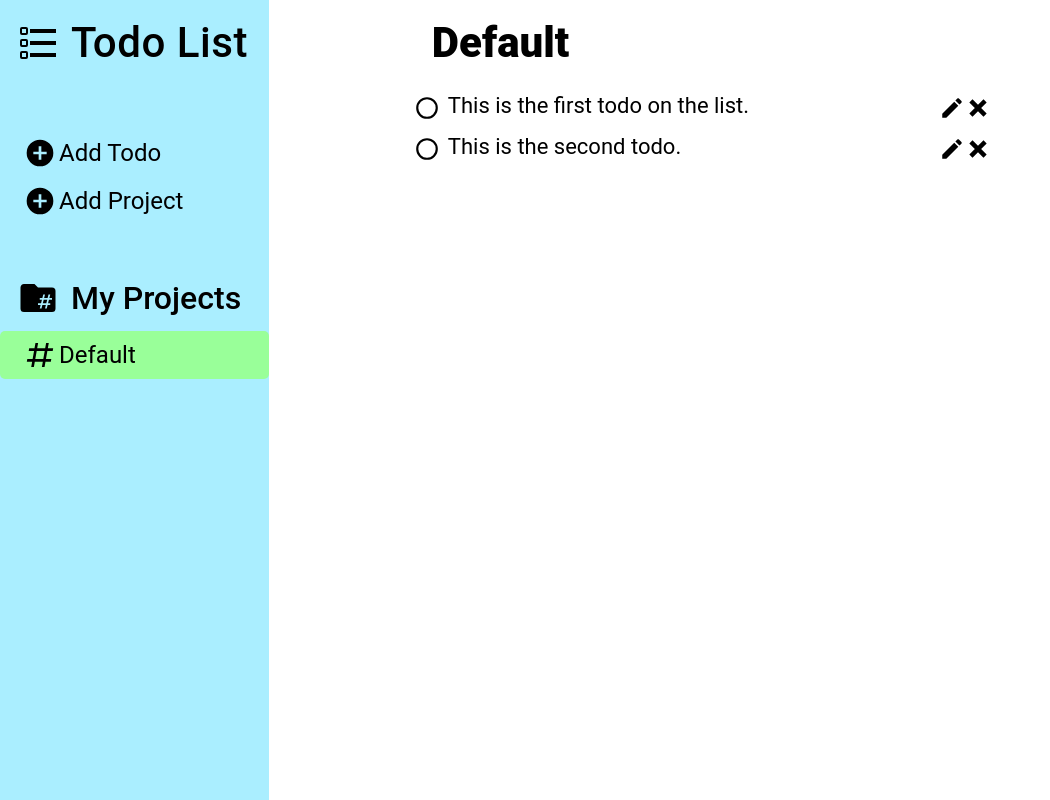
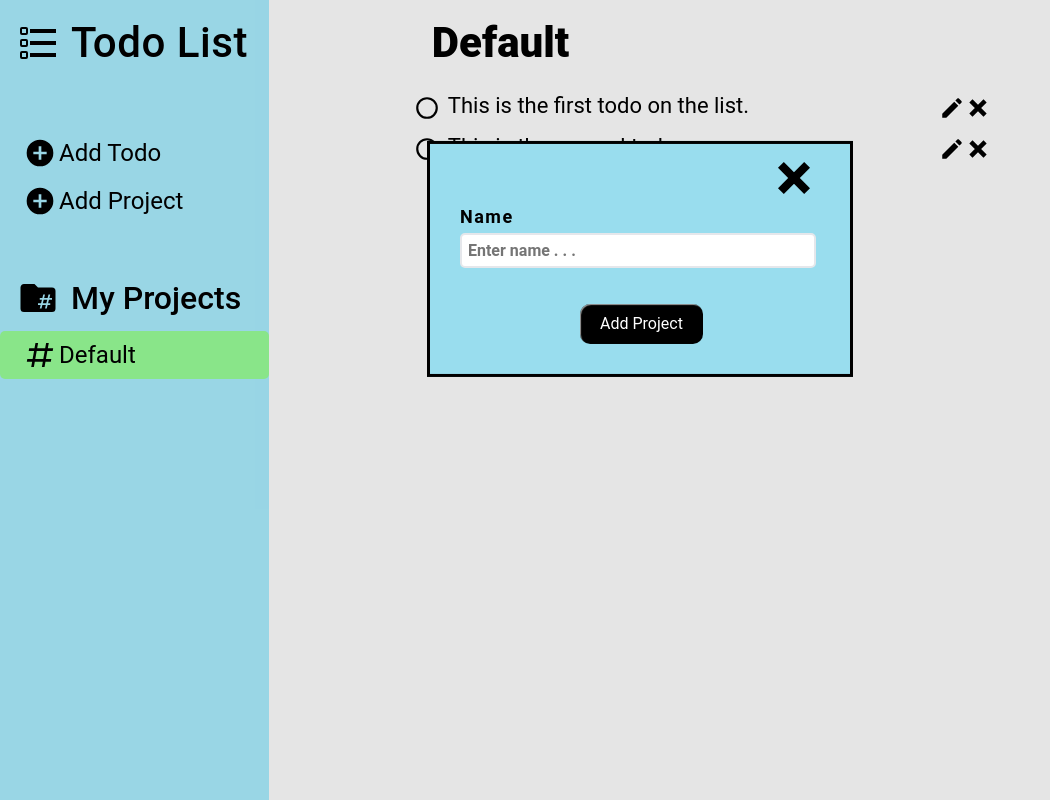
Before and after one commit to manoj-ca/odin-todo-list, a website built with webpack: page src/template.html in a window 1280 px wide. Both pictures are taken after a click on the button "Add Project". Shown: the whole page, without its empty margins (0-1050 px from the left). Built offline with nearby package versions, Linux system fonts and the light colour scheme.

Commit message:
add project popup

```diff
--- /dev/null
+++ b/src/forms.js
@@ -0,0 +1,194 @@
+import closeImg from "./images/close-thick.svg";
+import { Todo } from './todo';
+import { Project } from './project';
+import { projectmgr } from "./project";
+import { todoshow } from "./main";
+import { mainprojshow } from "./main";
+import { projectshow } from "./sidebar";
+
+const addPriority = ((todoinput) => {
+  const input = document.createElement("div");
+  const label = document.createElement("label");
+  const prio = document.createElement("select");
+  const high = document.createElement("option");
+  const mod = document.createElement("option");
+  const low = document.createElement("option");
+  input.classList.add("input");
+  todoinput.appendChild(input);
+  label.classList.add("label");
+  label.setAttribute("for", "priority");
+  label.textContent = "Priority";
+  input.appendChild(label);
+  prio.classList.add("text");
+  prio.setAttribute("name", "priority");
+  input.appendChild(prio);
+  low.setAttribute("value", "Low");
+  low.textContent = "Low";
+  prio.appendChild(low);
+  mod.setAttribute("value", "Moderate");
+  mod.textContent = "Moderate";
+  prio.appendChild(mod);
+  high.setAttribute("value", "High");
+  high.textContent = "High";
+  prio.appendChild(high);
+});
+
+const addDate = ((todoinput) => {
+  const input = document.createElement("div");
+  const label = document.createElement("label");
+  const date = document.createElement("input");
+  input.classList.add("input");
+  todoinput.appendChild(input);
+  label.classList.add("label");
+  label.setAttribute("for", "due-date");
+  label.textContent = "Due Date";
+  input.appendChild(label);
+  date.classList.add("text");
+  date.type = "date";
+  date.setAttribute("name", "date");
+  input.appendChild(date);
+});
+
+const addDescription = ((todoinput) => {
+  const input = document.createElement("div");
+  const label = document.createElement("label");
+  const desc = document.createElement("textarea");
+  input.classList.add("input");
+  todoinput.appendChild(input);
+  label.classList.add("label");
+  label.setAttribute("for", "description");
+  label.textContent = "Description";
+  input.appendChild(label);
+  desc.classList.add("text");
+  desc.setAttribute("name", "description");
+  desc.setAttribute("rows", "5");
+  desc.setAttribute("cols", "40");
+  desc.setAttribute("placeholder", "Enter description . . .");
+  input.appendChild(desc);
+});
+
+const addTitle = ((todoinput) => {
+  const input = document.createElement("div");
+  const label = document.createElement("label");
+  const title = document.createElement("input");
+  input.classList.add("input");
+  todoinput.appendChild(input);
+  label.classList.add("label");
+  label.setAttribute("for", "title");
+  label.textContent = "Title";
+  input.appendChild(label);
+  title.classList.add("text");
+  title.type = "text";
+  title.setAttribute("name", "title");
+  title.setAttribute("placeholder", "Enter title . . .");
+  title.setAttribute("required", "");
+  input.appendChild(title);
+});
+
+const addForm = ((tododialog) => {
+  const todoform = document.createElement("form");
+  const todoinput = document.createElement("div");
+  const submitbtn = document.createElement("button");
+  todoform.classList.add("todo-form");
+  todoform.setAttribute("method", "post");
+  tododialog.appendChild(todoform);
+  todoinput.classList.add("todo-input");
+  todoform.appendChild(todoinput);
+  submitbtn.classList.add("black", "submit");
+  submitbtn.type = "submit";
+  submitbtn.textContent = "Add Todo";
+  todoform.appendChild(submitbtn);
+  addTitle(todoinput);
+  addDescription(todoinput);
+  addDate(todoinput);
+  addPriority(todoinput);
+  todoform.addEventListener("submit", (event) => {
+    event.preventDefault();
+    const formData = new FormData(event.target);
+    const title = formData.get('title');
+    const desc = formData.get('description');
+    const date = formData.get('date');
+    const prio = formData.get('priority');
+    const todo = new Todo(title, desc, date, prio);
+    const project = projectmgr.getActive();
+    project.addTodo(todo);
+    todoshow();
+    todoform.reset();
+    tododialog.close();
+  });
+});
+
+const addCloseBtn = ((dialog) => {
+  const closebtn = document.createElement("button");
+  const closeimg = document.createElement("img");
+  closebtn.classList.add("close");
+  closebtn.setAttribute("autofocus", "");
+  dialog.appendChild(closebtn);
+  closeimg.src = closeImg;
+  closeimg.width = 48;
+  closebtn.appendChild(closeimg);
+});
+
+export const todoDialog = (() => {
+  const content = document.querySelector(".content");
+  const tododialog = document.createElement("dialog");
+  tododialog.classList.add("todo-dialog");
+  content.appendChild(tododialog);
+  addCloseBtn(tododialog);
+  addForm(tododialog);
+});
+
+const addName = ((projinput) => {
+  const input = document.createElement("div");
+  const label = document.createElement("label");
+  const name = document.createElement("input");
+  input.classList.add("input");
+  projinput.appendChild(input);
+  label.classList.add("label");
+  label.setAttribute("for", "name");
+  label.textContent = "Name";
+  input.appendChild(label);
+  name.classList.add("text");
+  name.type = "text";
+  name.setAttribute("name", "name");
+  name.setAttribute("placeholder", "Enter name . . .");
+  name.setAttribute("required", "");
+  input.appendChild(name);
+});
+
+const addProjForm = ((projdialog) => {
+  const projform = document.createElement("form");
+  const projinput = document.createElement("div");
+  const submitbtn = document.createElement("button");
+  projform.classList.add("proj-form");
+  projform.setAttribute("method", "post");
+  projdialog.appendChild(projform);
+  projinput.classList.add("proj-input");
+  projform.appendChild(projinput);
+  submitbtn.classList.add("black", "submit");
+  submitbtn.type = "submit";
+  submitbtn.textContent = "Add Project";
+  projform.appendChild(submitbtn);
+  addName(projinput);
+  projform.addEventListener("submit", (event) => {
+    event.preventDefault();
+    const formData = new FormData(event.target);
+    const name = formData.get('name');
+    projectmgr.clearActive();
+    const project = new Project(name, true, []);
+    projectmgr.addProject(project);
+    projectshow();
+    mainprojshow(project);
+    projform.reset();
+    projdialog.close();
+  });
+});
+
+export const projDialog = (() => {
+  const content = document.querySelector(".content");
+  const projdialog = document.createElement("dialog");
+  projdialog.classList.add("proj-dialog");
+  content.appendChild(projdialog);
+  addCloseBtn(projdialog);
+  addProjForm(projdialog);
+});
--- a/src/index.js
+++ b/src/index.js
@@ -1,6 +1,9 @@
 import "./styles.css";
+import { todoDialog, projDialog } from "./forms";
 import { sidebarshow } from "./sidebar";
 import { mainshow } from "./main";
 
+todoDialog();
+projDialog();
 sidebarshow();
 mainshow();
--- a/src/main.js
+++ b/src/main.js
@@ -55,6 +55,7 @@ const addDelete = ((tododiv) => {
 const addTodo = ((todo) => {
   const tododiv = document.createElement("div");
   tododiv.classList.add("todo");
+  tododiv.id = todo.id;
   todos.appendChild(tododiv);
   addCircle(tododiv);
   const title = document.createElement("div");
@@ -70,8 +71,28 @@ export const mainshow = (() => {
   content.appendChild(main);
   const project = projectmgr.getActive();
   addTitle(project.name);
-  console.log(projectmgr);
   for (const todo of project.todos) {
     addTodo(todo);
   }
 });
+
+export const todoshow = (() => {
+  const project = projectmgr.getActive();
+  const last = project.todos.length - 1;
+  const todo = project.todos[last];
+  addTodo(todo);
+});
+
+export const mainprojshow = ((project) => {
+  let todo = document.querySelector(".todo");
+  while (todo != null) {
+    todos.removeChild(todo);
+    todo = document.querySelector(".todo");
+  }
+  main.removeChild(todos);
+  main.removeChild(title);
+  addTitle(project.name);
+  for (const todo of project.todos) {
+    addTodo(todo);
+  }
+});
--- a/src/project.js
+++ b/src/project.js
@@ -1,10 +1,16 @@
 import { Todo } from './todo';
+import { clearactive } from './sidebar';
 
-class Project {
+export class Project {
   constructor(name, active, todos) {
     this.name = name;
     this.active = active;
     this.todos = todos;
+    this.id = crypto.randomUUID();
+  }
+
+  addTodo(todo) {
+    this.todos.push(todo);
   }
 }
 
@@ -20,6 +26,10 @@ class ProjectMgr {
     this.projects.push(new Project("Default", true, defList));
   }
 
+  addProject(project) {
+    this.projects.push(project);
+  }
+
   getProject(name) {
     const projectFound = this.projects.find(project => project.name == name);
     return projectFound;
@@ -30,6 +40,15 @@ class ProjectMgr {
     return projectFound;
   }
 
+  clearActive() {
+    this.projects.forEach(project => {
+      if (project.active) {
+        project.active = false;
+        clearactive(project.id);
+      }
+    });
+  }
+
 }
 
 export const projectmgr = new ProjectMgr();
--- a/src/sidebar.js
+++ b/src/sidebar.js
@@ -1,31 +1,13 @@
 import todoImg from "./images/todo-list.svg";
 import folderImg from "./images/folder-pound.svg";
 import { projectmgr } from "./project";
+import { mainprojshow } from "./main";
 
-const content = document.querySelector(".content");
-const sidebar = document.createElement("div");
-
-const name = document.createElement("div");
-const nameicon = document.createElement("div");
-const nameimg = document.createElement("img");
-const nametitle = document.createElement("div");
-
-const menu = document.createElement("div");
-const addtodo = document.createElement("button");
-const tododialog = document.querySelector(".todo-dialog");
-const todoclose = document.querySelector(".todo-dialog > button");
-const todoform = document.querySelector(".todo-form");
-
-const addproject = document.createElement("button");
-
-const projects = document.createElement("div");
-const projectsicon = document.createElement("div");
-const projectsimg = document.createElement("img");
-const projectstitle = document.createElement("div");
-
-const project = document.createElement("div");
-
-const addName = (() => {
+const addName = ((sidebar) => {
+  const name = document.createElement("div");
+  const nameicon = document.createElement("div");
+  const nameimg = document.createElement("img");
+  const nametitle = document.createElement("div");
   name.classList.add("name");
   sidebar.appendChild(name);
   nameicon.classList.add("icon");
@@ -38,7 +20,16 @@ const addName = (() => {
   name.appendChild(nametitle);
 });
 
-const addMenu = (() => {
+const addMenu = ((sidebar) => {
+  const menu = document.createElement("div");
+  const addtodo = document.createElement("button");
+  const tododialog = document.querySelector(".todo-dialog");
+  const todoclose = document.querySelector(".todo-dialog > button");
+  const todoform = document.querySelector(".todo-form");
+  const addproject = document.createElement("button");
+  const projdialog = document.querySelector(".proj-dialog");
+  const projclose = document.querySelector(".proj-dialog > button");
+  const projform = document.querySelector(".proj-form");
   menu.classList.add("menu");
   sidebar.appendChild(menu);
   addtodo.classList.add("add-todo");
@@ -56,9 +47,20 @@ const addMenu = (() => {
   addproject.type = "button";
   addproject.textContent = "Add Project";
   menu.appendChild(addproject);
+  addproject.addEventListener("click", () => {
+    projdialog.showModal();
+  });
+  projclose.addEventListener("click", () => {
+    projform.reset();
+    projdialog.close();
+  });
 });
 
-const addProjects = (() => {
+const addProjects = ((sidebar) => {
+  const projects = document.createElement("div");
+  const projectsicon = document.createElement("div");
+  const projectsimg = document.createElement("img");
+  const projectstitle = document.createElement("div");
   projects.classList.add("projects");
   sidebar.appendChild(projects);
   projectsicon.classList.add("icon");
@@ -71,9 +73,11 @@ const addProjects = (() => {
   projects.appendChild(projectstitle);
 });
 
-const addProject = ((currproject) => {
+const addProject = ((sidebar, currproject) => {
+  const project = document.createElement("div");
   const projectbtn = document.createElement("button");
   project.classList.add("project");
+  project.id = currproject.id;
   sidebar.appendChild(project);
   projectbtn.classList.add("project-btn");
   projectbtn.type = "button";
@@ -92,15 +96,38 @@ const addProject = ((currproject) => {
       projectbtn.style.backgroundColor = 'transparent';
     }
   });
+  projectbtn.addEventListener('click', () => {
+    if (!currproject.active) {
+      projectmgr.clearActive();
+      currproject.active = true;
+      projectbtn.style.backgroundColor = '#99ff99';
+      mainprojshow(currproject);
+    }
+  });
 });
 
 export const sidebarshow = (() => {
+  const content = document.querySelector(".content");
+  const sidebar = document.createElement("div");
   sidebar.classList.add("sidebar");
   content.appendChild(sidebar);
-  addName();
-  addMenu();
-  addProjects();
-  for (const currproject of projectmgr.projects) {
-    addProject(currproject);
-  }
+  addName(sidebar);
+  addMenu(sidebar);
+  addProjects(sidebar);
+  projectmgr.projects.forEach(project => {
+    addProject(sidebar, project);
+  });
 });
+
+export const projectshow = (() => {
+  const sidebar = document.querySelector(".sidebar");
+  const last = projectmgr.projects.length - 1;
+  const project = projectmgr.projects[last];
+  addProject(sidebar, project);
+});
+
+export const clearactive = ((id) => {
+  const projid = "#" + CSS.escape(id) + " > " + "button";
+  const projectbtn = document.querySelector(projid);
+  projectbtn.style.backgroundColor = 'transparent';
+});
--- a/src/styles.css
+++ b/src/styles.css
@@ -47,7 +47,8 @@
   margin-bottom: 52px;
 }
 
-.add-todo, .add-project {
+.add-todo,
+.add-project {
   grid-column: 1 / span 2;
   background-color: transparent;
   background-image: url("./images/plus-circle.svg");
@@ -66,7 +67,8 @@
   transition: background-color 0.3s ease;
 }
 
-.add-todo:hover, .add-project:hover {
+.add-todo:hover,
+.add-project:hover {
   background-color: #99ddee;
 }
 
@@ -97,7 +99,6 @@
   display: grid;
   align-items: center;
   grid-template-columns: 1fr 4fr;
-  margin-bottom: 52px;
 }
 
 .project-btn {
@@ -158,7 +159,7 @@ input[type="checkbox"] {
 
 .circle:hover {
   cursor: pointer;
-  filter: brightness(0) saturate(100%) invert(92%) sepia(0%) saturate(1494%) hue-rotate(344deg) brightness(94%) contrast(86%);
+  filter: brightness(0) saturate(100%) invert(66%) sepia(2%) saturate(18%) hue-rotate(314deg) brightness(92%) contrast(90%);
 }
 
 .edit-btn {
@@ -171,7 +172,7 @@ input[type="checkbox"] {
 
 .edit:hover {
   cursor: pointer;
-  filter: brightness(0) saturate(100%) invert(92%) sepia(0%) saturate(1494%) hue-rotate(344deg) brightness(94%) contrast(86%);
+  filter: brightness(0) saturate(100%) invert(66%) sepia(2%) saturate(18%) hue-rotate(314deg) brightness(92%) contrast(90%);
 }
 
 .delete-btn {
@@ -184,7 +185,7 @@ input[type="checkbox"] {
 
 .delete:hover {
   cursor: pointer;
-  filter: brightness(0) saturate(100%) invert(92%) sepia(0%) saturate(1494%) hue-rotate(344deg) brightness(94%) contrast(86%);
+  filter: brightness(0) saturate(100%) invert(66%) sepia(2%) saturate(18%) hue-rotate(314deg) brightness(92%) contrast(90%);
 }
 
 .todo .title {
@@ -194,7 +195,7 @@ input[type="checkbox"] {
   margin: 8px;
 }
 
-.todo-dialog {
+.todo-dialog, .proj-dialog {
   position: fixed;
   top: 25%;
   left: 50%;
@@ -212,7 +213,7 @@ input[type="checkbox"] {
 
 .close:hover {
   cursor: pointer;
-  filter: brightness(0) saturate(100%) invert(92%) sepia(0%) saturate(1494%) hue-rotate(344deg) brightness(94%) contrast(86%);
+  filter: brightness(0) saturate(100%) invert(30%) sepia(21%) saturate(0%) hue-rotate(207deg) brightness(103%) contrast(92%);
 }
 
 form {
@@ -222,6 +223,12 @@ form {
 .todo-input {
   display: grid;
   grid-template-rows: 1fr 2fr 1fr 1fr 0.1fr;
+  row-gap: 30px;
+}
+
+.proj-input {
+  display: grid;
+  grid-template-rows: 1fr 0.1fr;
   row-gap: 30px;
 }
 
@@ -270,7 +277,8 @@ form {
 }
 
 .black:hover {
-  background-color: #333;
+  cursor: pointer;
+  background-color: #555;
 }
 
 .black:active {
--- a/src/todo.js
+++ b/src/todo.js
@@ -5,5 +5,6 @@ export class Todo {
     this.description = description;
     this.dueDate = dueDate;
     this.priority = priority;
+    this.id = crypto.randomUUID();
   }
 }
```
Also changed, not shown: src/template.html (+19 -2 lines).
